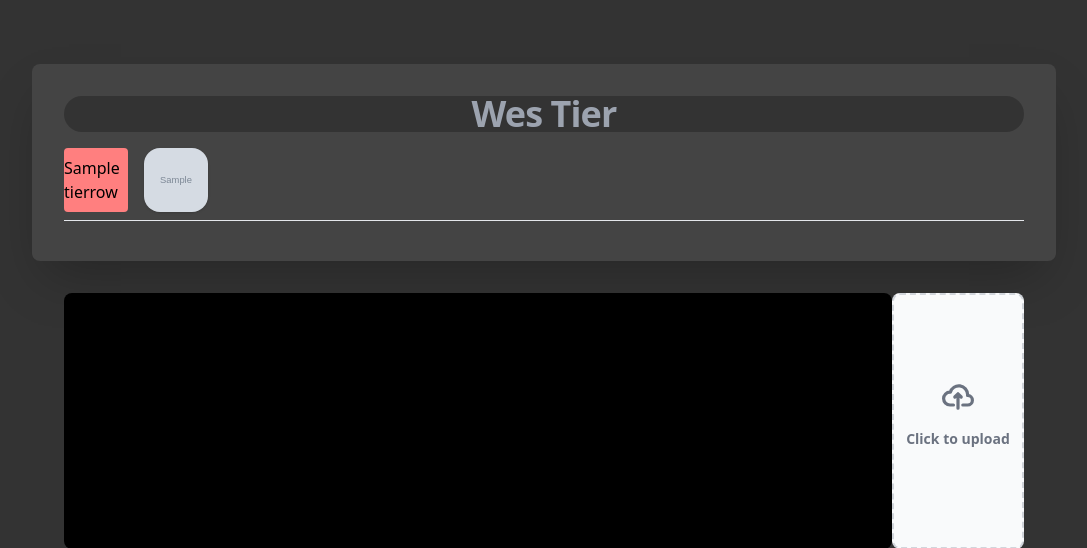
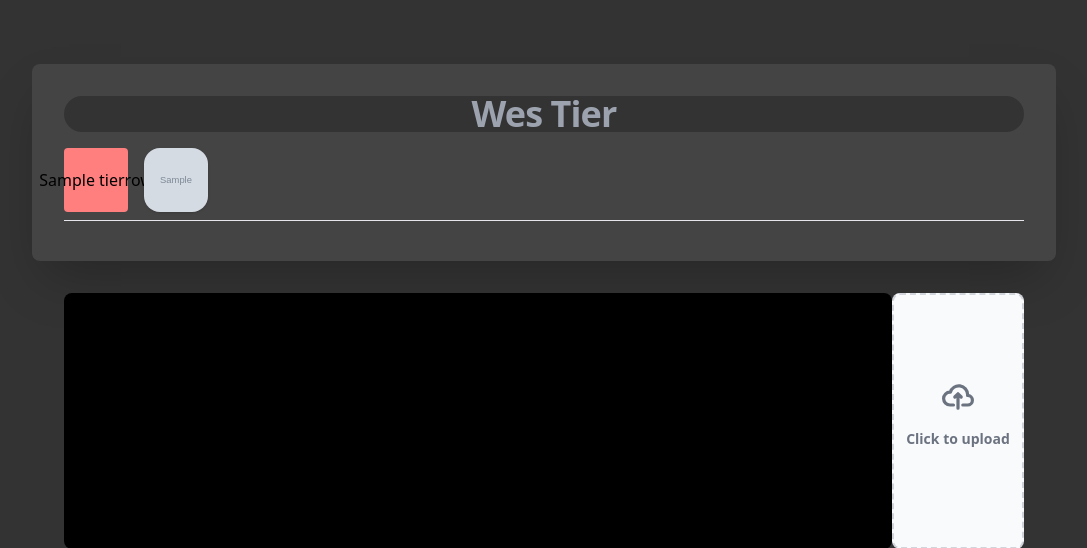
Before and after one commit to wrhansen/wes-tier, a Django app: page / in a window 1280 px wide. Shown: the top 548 px of the page, without its empty margins (32-1119 px from the left). Run offline with Django 4.2, Linux system fonts and the light colour scheme; tables that the repository leaves empty hold one stand-in row (values such as "Sample post"); grey boxes marked "Sample" are stand-in pictures; some libraries are stand-ins or nearby versions.

Commit message:
fixes row styling

```diff
--- a/tiers/templates/components/tier_row.html
+++ b/tiers/templates/components/tier_row.html
@@ -3,8 +3,8 @@
 <div id="tr-{{ tier_row.id }}" class="flex gap-4" ondragover="allowDrop(event)" hx-trigger="drop" hx-post="/dropped" ondrop="onDrop(event);" hx-swap="beforeend" hx-target="#tr-inner-{{ tier_row.id }}">
     <input type="hidden" name="tier_row_id" value="tr-{{ tier_row.id }}"/>
 
-    <div class="flex flex-none flex-1 flex-col rounded bg-tier{{ index }} h-16 w-16 justify-center items-center">
-        <p>{{ tier_row.name}}</p>
+    <div class="flex flex-none rounded bg-tier{{ index }} max-h-full w-16 justify-center items-center">
+        <p class="flex flex-none min-h-16 h-16 items-center justify-center">{{ tier_row.name}}</p>
     </div>
 
     <div id="tr-inner-{{ tier_row.id }}" class="flex flex-row flex-wrap gap-2">
```
